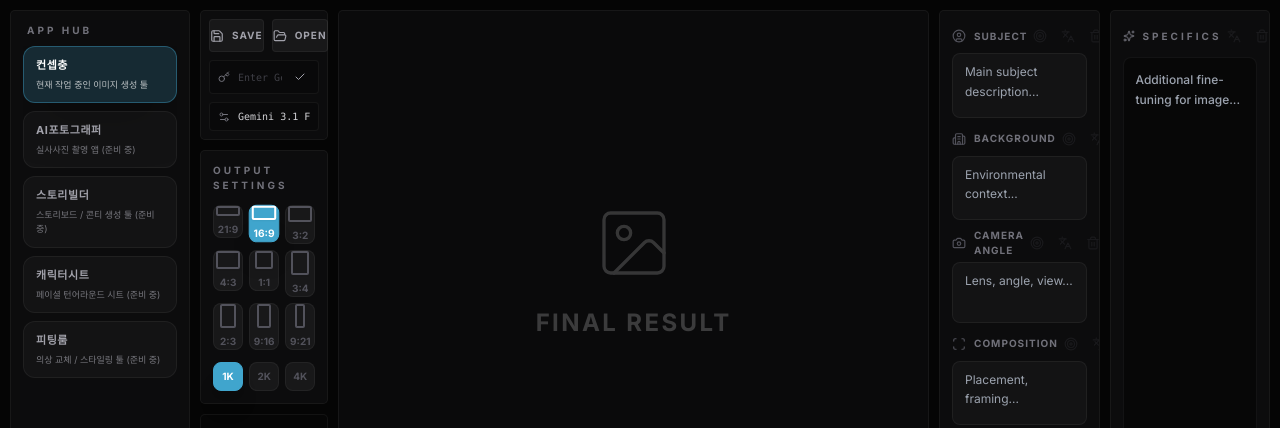
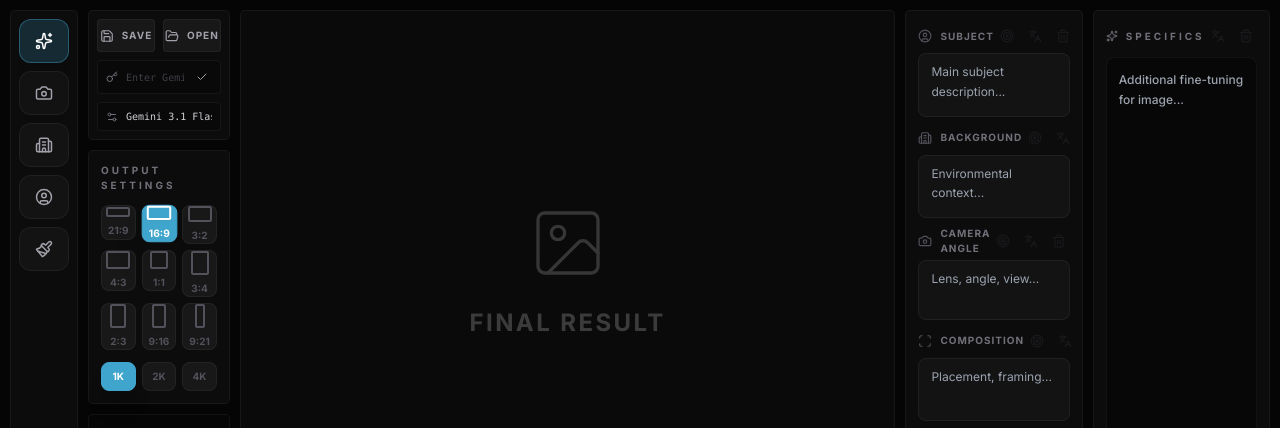
Before and after one commit to AinAon/ConceptBug, a React (Vite) app: page / in a window 1280 px wide. Shown: the top 428 px of the page. Built offline with nearby package versions, Linux system fonts and the light colour scheme; no server answers.

Commit message:
Refine app switcher to compact icon-only sidebar

```diff
--- a/App.tsx
+++ b/App.tsx
@@ -122,11 +122,11 @@ const App: React.FC = () => {
   const COL4_WIDTH = "12%";
 
   const APP_TABS = [
-    { id: 'conceptbug', name: '컨셉충', description: '현재 작업 중인 이미지 생성 툴' },
-    { id: 'photographer', name: 'AI포토그래퍼', description: '실사사진 촬영 앱 (준비 중)' },
-    { id: 'storybuilder', name: '스토리빌더', description: '스토리보드 / 콘티 생성 툴 (준비 중)' },
-    { id: 'charactersheet', name: '캐릭터시트', description: '페이셜 턴어라운드 시트 (준비 중)' },
-    { id: 'fittingroom', name: '피팅룸', description: '의상 교체 / 스타일링 툴 (준비 중)' },
+    { id: 'conceptbug', name: '컨셉충', description: '현재 작업 중인 이미지 생성 툴', icon: Sparkles },
+    { id: 'photographer', name: 'AI포토그래퍼', description: '실사사진 촬영 앱 (준비 중)', icon: Camera },
+    { id: 'storybuilder', name: '스토리빌더', description: '스토리보드 / 콘티 생성 툴 (준비 중)', icon: Building2 },
+    { id: 'charactersheet', name: '캐릭터시트', description: '페이셜 턴어라운드 시트 (준비 중)', icon: UserCircle },
+    { id: 'fittingroom', name: '피팅룸', description: '의상 교체 / 스타일링 툴 (준비 중)', icon: Paintbrush },
   ] as const;
 
   const [activeAppTab, setActiveAppTab] = useState<(typeof APP_TABS)[number]['id']>('conceptbug');
@@ -676,21 +676,20 @@ const App: React.FC = () => {
 
   return (
     <div className={`h-screen text-zinc-200 font-['Inter'] flex overflow-hidden p-[10px] gap-[10px] relative transition-colors duration-500 bg-[#050505]`}>
-      <aside className="w-[180px] shrink-0 h-full bg-zinc-900/40 border border-white/5 rounded-[5px] p-3 flex flex-col gap-2">
-        <h2 className="text-[10px] font-black uppercase tracking-[0.3em] text-zinc-500 px-1">APP HUB</h2>
+      <aside className="w-[68px] shrink-0 h-full bg-zinc-900/40 border border-white/5 rounded-[5px] p-2 flex flex-col gap-2">
         <div className="flex-1 overflow-y-auto custom-scrollbar flex flex-col gap-2">
           {APP_TABS.map((tab) => (
             <button
               key={tab.id}
               onClick={() => setActiveAppTab(tab.id)}
-              className={`w-full text-left rounded-xl border px-3 py-2.5 transition-all ${
+              title={tab.name}
+              className={`w-full h-[44px] rounded-xl border transition-all flex items-center justify-center ${
                 activeAppTab === tab.id
                   ? 'bg-[#40a5cd]/20 border-[#40a5cd]/40 text-white shadow-2xl'
                   : 'bg-white/[0.03] border-white/5 text-zinc-400 hover:text-white hover:border-white/15'
               }`}
             >
-              <div className="text-[11px] font-black uppercase tracking-wider">{tab.name}</div>
-              <div className="text-[9px] mt-1 opacity-70 leading-relaxed">{tab.description}</div>
+              <tab.icon size={18} />
             </button>
           ))}
         </div>
```
